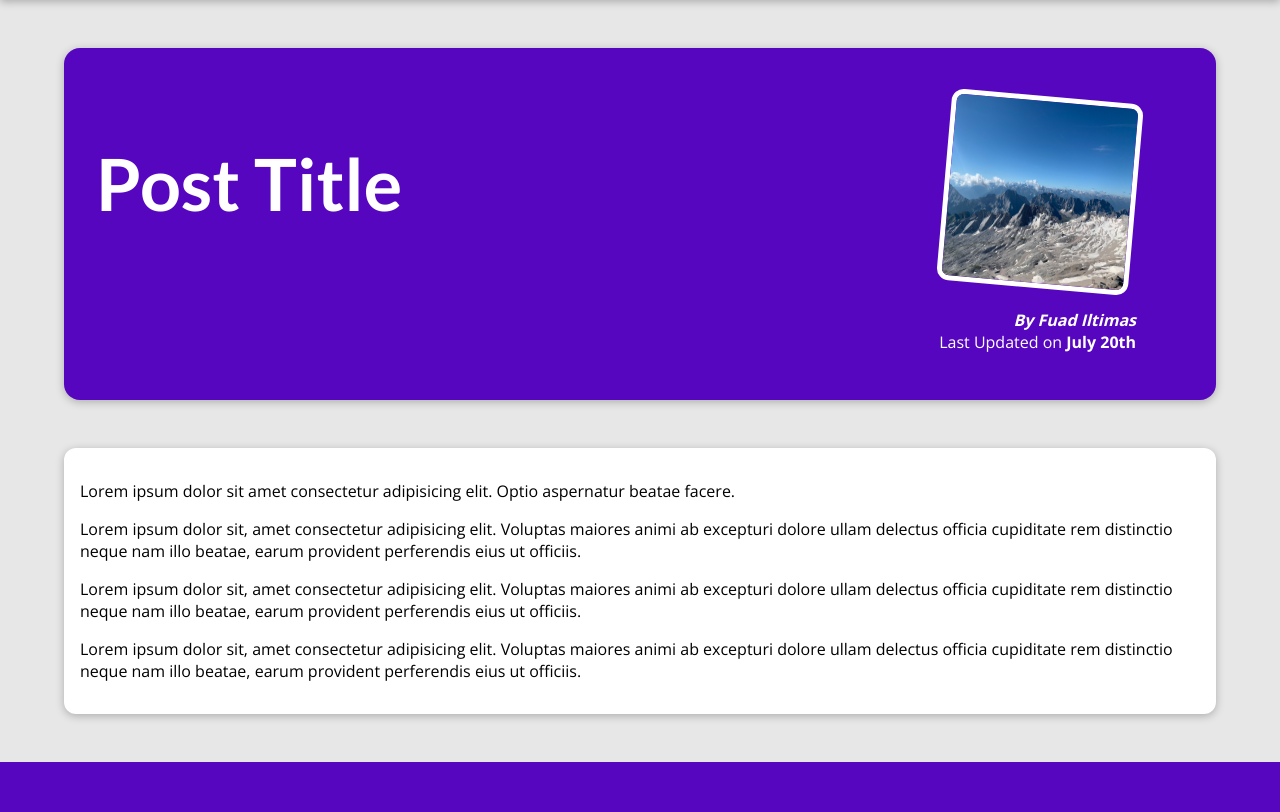
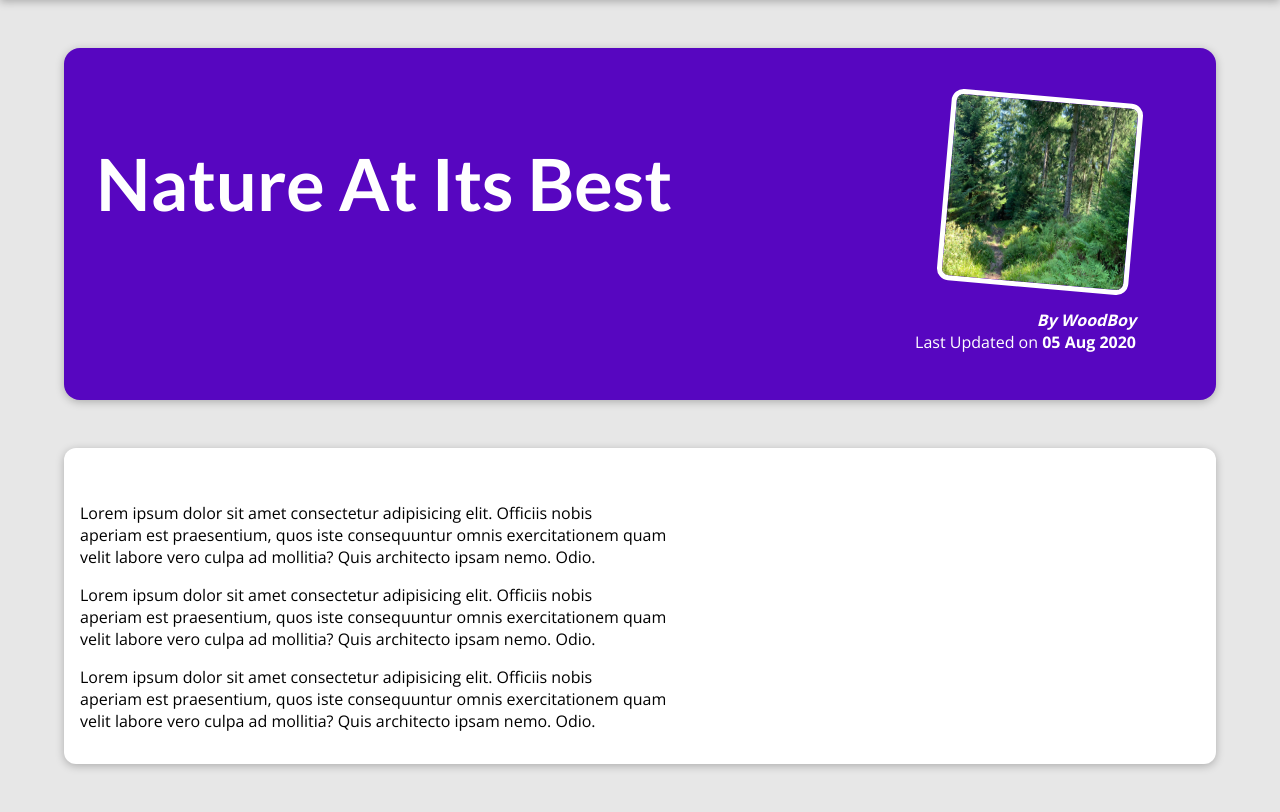
Before and after one commit to Phenomlive/my_site, a Django app: page /posts/into-the-woods in a window 1280 px wide. Shown: the part 80-892 px from the top of the page. Before the commit the page ends 842 px from the top, so only its background shows below. Run offline with Django 5.2, Linux system fonts and the light colour scheme.

Commit message:
completed dynamic webpage

```diff
--- a/blog/templates/blog/index.html
+++ b/blog/templates/blog/index.html
@@ -22,7 +22,9 @@
     <section id="latest-posts">
         <h2>My Latest Thoughts</h2>
         <ul>
-            {% include "blog/includes/post.html" %}
+            {% for post in posts %}
+                {% include "blog/includes/post.html" %}
+            {% endfor %}
         </ul>
     </section>
 
--- a/blog/templates/blog/post-detail.html
+++ b/blog/templates/blog/post-detail.html
@@ -2,7 +2,7 @@
 {% load static %}
 
 {% block title %}
-    This post title
+    {{ post.title }}
 {% endblock %}
 
 {% block css_style %}
@@ -12,28 +12,19 @@
 {% block content %}
 
     <section id="summary">
-        <h2>Post Title</h2>
+        <h2>{{ post.title }}</h2>
         <article>
-            <img src="{% static "blog/images/mountains.jpg" %}" alt="Post Title">
-            <address>By Fuad Iltimas</address>
+            <img src="{% static "blog/images/"|add:post.image %}" alt="{{ post.title }}">
+            <address>By {{ post.author }}</address>
             <div>
-                Last Updated on <time>July 20th</time>
+                Last Updated on <time>{{ post.date|date:"d M Y" }}</time>
             </div>
         </article>
     </section>
 
     <main>
         <p>
-            Lorem ipsum dolor sit amet consectetur adipisicing elit. Optio aspernatur beatae facere.
-        </p>
-        <p>
-            Lorem ipsum dolor sit, amet consectetur adipisicing elit. Voluptas maiores animi ab excepturi dolore ullam delectus officia cupiditate rem distinctio neque nam illo beatae, earum provident perferendis eius ut officiis.
-        </p>
-        <p>
-            Lorem ipsum dolor sit, amet consectetur adipisicing elit. Voluptas maiores animi ab excepturi dolore ullam delectus officia cupiditate rem distinctio neque nam illo beatae, earum provident perferendis eius ut officiis.
-        </p>
-        <p>
-            Lorem ipsum dolor sit, amet consectetur adipisicing elit. Voluptas maiores animi ab excepturi dolore ullam delectus officia cupiditate rem distinctio neque nam illo beatae, earum provident perferendis eius ut officiis.
+            {{ post.content|linebreaks }}
         </p>
     </main>
 
--- a/blog/views.py
+++ b/blog/views.py
@@ -1,12 +1,91 @@
 from django.shortcuts import render
+from datetime import date
 
 # Create your views here.
 
+all_posts = [
+    {
+        "slug": "hike-in-the-mountains",
+        "image": "mountains.jpg",
+        "author": "Fuad",
+        "date": date(2021, 7, 21),
+        "title": "Mountain Hiking",
+        "excerpt": "There's nothing like the views you get when hiking in the mountains! And I wasn't even prepared for what happened whilst I was enjoying the view!",
+        "content": """
+          Lorem ipsum dolor sit amet consectetur adipisicing elit. Officiis nobis
+          aperiam est praesentium, quos iste consequuntur omnis exercitationem quam
+          velit labore vero culpa ad mollitia? Quis architecto ipsam nemo. Odio.
+
+          Lorem ipsum dolor sit amet consectetur adipisicing elit. Officiis nobis
+          aperiam est praesentium, quos iste consequuntur omnis exercitationem quam
+          velit labore vero culpa ad mollitia? Quis architecto ipsam nemo. Odio.
+
+          Lorem ipsum dolor sit amet consectetur adipisicing elit. Officiis nobis
+          aperiam est praesentium, quos iste consequuntur omnis exercitationem quam
+          velit labore vero culpa ad mollitia? Quis architecto ipsam nemo. Odio.
+        """
+    },
+    {
+        "slug": "programming-is-fun",
+        "image": "coding.jpg",
+        "author": "Maximilian",
+        "date": date(2022, 3, 10),
+        "title": "Programming Is Great!",
+        "excerpt": "Did you ever spend hours searching that one error in your code? Yep - that's what happened to me yesterday...",
+        "content": """
+          Lorem ipsum dolor sit amet consectetur adipisicing elit. Officiis nobis
+          aperiam est praesentium, quos iste consequuntur omnis exercitationem quam
+          velit labore vero culpa ad mollitia? Quis architecto ipsam nemo. Odio.
+
+          Lorem ipsum dolor sit amet consectetur adipisicing elit. Officiis nobis
+          aperiam est praesentium, quos iste consequuntur omnis exercitationem quam
+          velit labore vero culpa ad mollitia? Quis architecto ipsam nemo. Odio.
+
+          Lorem ipsum dolor sit amet consectetur adipisicing elit. Officiis nobis
+          aperiam est praesentium, quos iste consequuntur omnis exercitationem quam
+          velit labore vero culpa ad mollitia? Quis architecto ipsam nemo. Odio.
+        """
+    },
+    {
+        "slug": "into-the-woods",
+        "image": "woods.jpg",
+        "author": "WoodBoy",
+        "date": date(2020, 8, 5),
+        "title": "Nature At Its Best",
+        "excerpt": "Nature is amazing! The amount of inspiration I get when walking in nature is incredible!",
+        "content": """
+          Lorem ipsum dolor sit amet consectetur adipisicing elit. Officiis nobis
+          aperiam est praesentium, quos iste consequuntur omnis exercitationem quam
+          velit labore vero culpa ad mollitia? Quis architecto ipsam nemo. Odio.
+
+          Lorem ipsum dolor sit amet consectetur adipisicing elit. Officiis nobis
+          aperiam est praesentium, quos iste consequuntur omnis exercitationem quam
+          velit labore vero culpa ad mollitia? Quis architecto ipsam nemo. Odio.
+
+          Lorem ipsum dolor sit amet consectetur adipisicing elit. Officiis nobis
+          aperiam est praesentium, quos iste consequuntur omnis exercitationem quam
+          velit labore vero culpa ad mollitia? Quis architecto ipsam nemo. Odio.
+        """
+    }
+]
+
+def get_date(all_posts):
+    return all_posts['date']
+
 def starting_page(request):
-    return render(request, 'blog/index.html')
+    sorted_posts = sorted(all_posts, key=get_date)
+    latest_posts = sorted_posts[-3:]
+    return render(request, 'blog/index.html', {
+        'posts': latest_posts
+    })
 
 def posts(request):
-    return render(request, 'blog/all-posts.html')
+    return render(request, 'blog/all-posts.html', {
+        'posts': all_posts
+    })
 
 def post_detail(request, slug):
-    return render(request, 'blog/post-detail.html')
+    specific_post = next(post for post in all_posts if post['slug'] == slug)
+    return render(request, 'blog/post-detail.html', {
+        'post': specific_post
+    })
```
Also changed, not shown: blog/templates/blog/all-posts.html (+3 -6 lines), blog/templates/blog/includes/post.html (+4 -4 lines), templates/404.html (added, +12 -0 lines).
